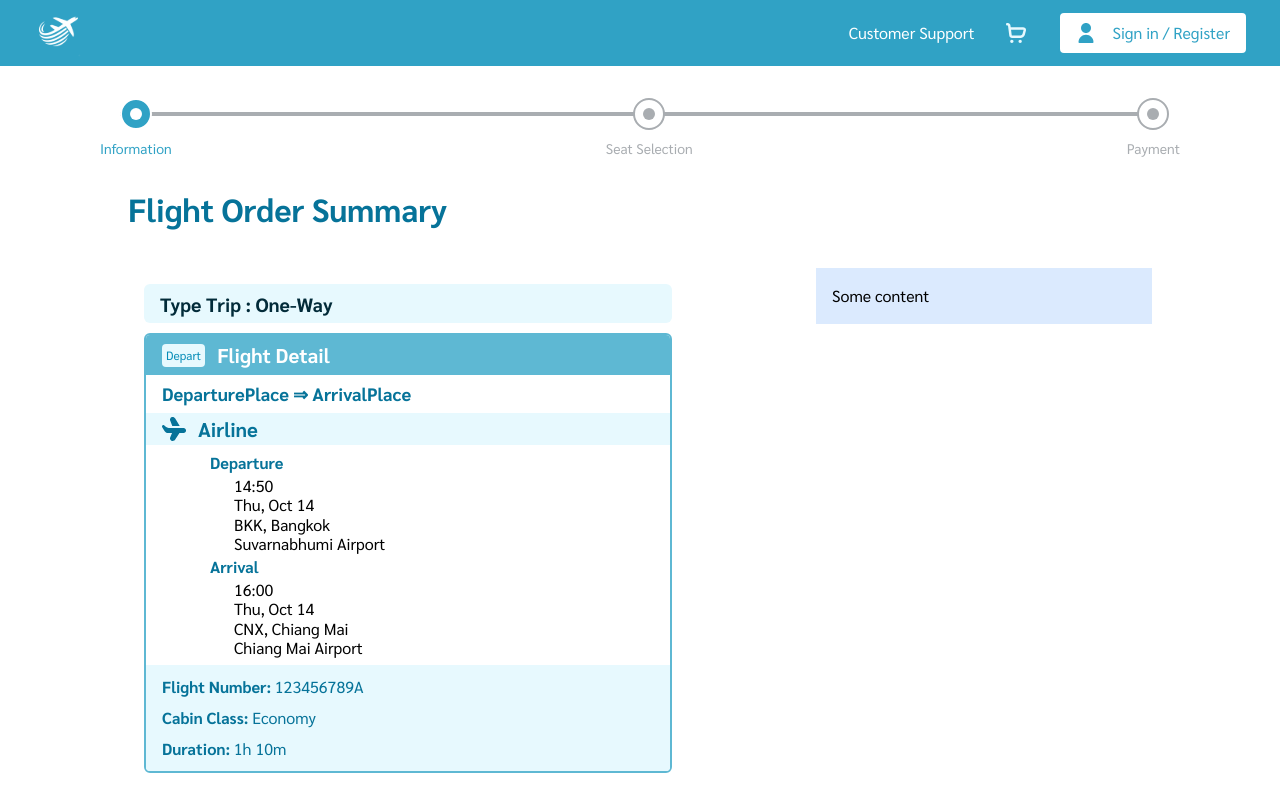
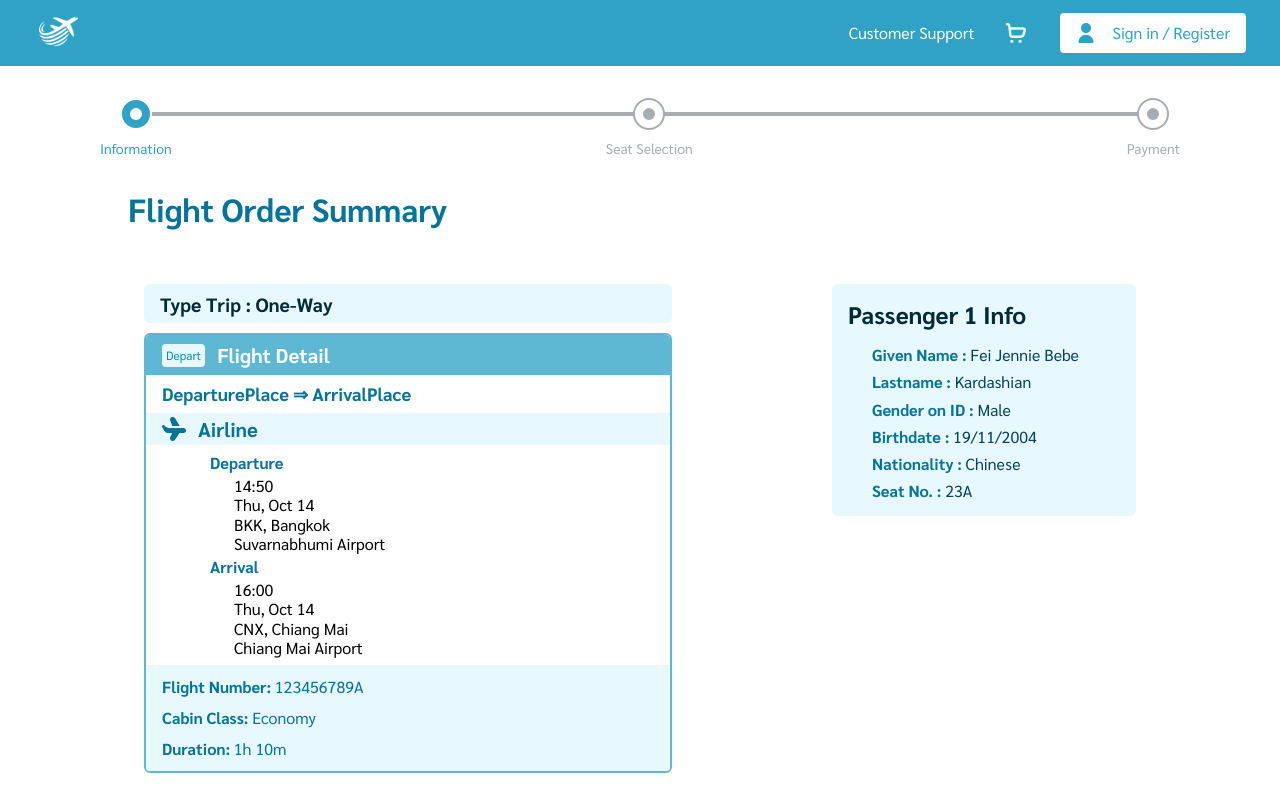
Before and after one commit to Mysterioucz/Se-Project, a Next.js app: page /checkout/payment/confirmation in a window 1280 px wide. Shown: the top 800 px of the page. Built offline with nearby package versions, Linux system fonts and the light colour scheme; no server answers; what @mui/material-nextjs would draw is missing.

Commit message:
feat/passenger-info-summ

```diff
--- a/src/app/(user)/checkout/payment/confirmation/page.tsx
+++ b/src/app/(user)/checkout/payment/confirmation/page.tsx
@@ -1,5 +1,6 @@
 import Button from "@/src/components/Button";
 import FlightDetailSummary from "@/src/components/paymentConfirmation/flightDetailSummary";
+import PassengerInfoSummary from "@/src/components/paymentConfirmation/passengerInfoSummary";
 export default function Page() {
   return (
 
@@ -23,8 +24,8 @@ export default function Page() {
                 {/* x-axis spacing */}
             </div>
 
-            <div className="flex flex-col items-start gap-[1rem] [flex:1_0_0] bg-blue-100 p-[1rem]">
-                <p>Some content</p>
+            <div className="flex flex-col items-start gap-[1rem] [flex:1_0_0] bg-common-white p-[1rem]">
+                <PassengerInfoSummary />
             </div>
         </div>
 
--- a/src/components/paymentConfirmation/flightDetailSummary.tsx
+++ b/src/components/paymentConfirmation/flightDetailSummary.tsx
@@ -72,17 +72,17 @@ export default function FlightDetailSummary() {
             </div>
 
             <div className="flex flex-col justify-center items-start self-stretch px-4 py-[0.75rem] gap-[0.75rem] bg-primary-50">
-                <span className="font-sarabun text-[1rem] leading-[120%] text-[#067399]">
+                <span className="font-sarabun text-[1rem] leading-[120%] text-primary-600">
                     <span className="font-bold">Flight Number: </span>
                     <span className="font-normal">123456789A</span>
                 </span>
 
-                <span className="font-sarabun text-[1rem] leading-[120%] text-[#067399]">
+                <span className="font-sarabun text-[1rem] leading-[120%] text-primary-600">
                     <span className="font-bold">Cabin Class: </span>
                     <span className="font-normal">Economy</span>
                 </span>
 
-                <span className="font-sarabun text-[1rem] leading-[120%] text-[#067399]">
+                <span className="font-sarabun text-[1rem] leading-[120%] text-primary-600">
                     <span className="font-bold">Duration: </span>
                     <span className="font-normal">1h 10m</span>
                 </span>
--- /dev/null
+++ b/src/components/paymentConfirmation/passengerInfoSummary.tsx
@@ -0,0 +1,37 @@
+export default function PassengerInfoSummary() {
+    return (
+        <div className="flex flex-col items-start self-stretch p-4 gap-4 rounded-md bg-primary-50">
+            <span className="text-primary-900 font-sarabun text-[1.5rem] font-semibold leading-[1.2]">
+                Passenger 1 Info
+            </span>
+            <div className="flex flex-col justify-center items-start pl-6 gap-2">
+                <span className="font-sarabun text-[1rem] leading-[120%]">
+                    <span className="font-bold text-primary-600">Given Name : </span>
+                    <span className="font-normal text-primary-800"> Fei Jennie Bebe</span>
+                </span>
+                <span className="font-sarabun text-[1rem] leading-[120%]">
+                    <span className="font-bold text-primary-600">Lastname : </span>
+                    <span className="font-normal text-primary-800"> Kardashian</span>
+                </span>
+                <span className="font-sarabun text-[1rem] leading-[120%]">
+                    <span className="font-bold text-primary-600">Gender on ID : </span>
+                    <span className="font-normal text-primary-800"> Male</span>
+                </span>
+                <span className="font-sarabun text-[1rem] leading-[120%]">
+                    <span className="font-bold text-primary-600">Birthdate : </span>
+                    <span className="font-normal text-primary-800"> 19/11/2004</span>
+                </span>
+                <span className="font-sarabun text-[1rem] leading-[120%]">
+                    <span className="font-bold text-primary-600">Nationality : </span>
+                    <span className="font-normal text-primary-800"> Chinese</span>
+                </span>
+                <span className="font-sarabun text-[1rem] leading-[120%]">
+                    <span className="font-bold text-primary-600">Seat No. : </span>
+                    <span className="font-normal text-primary-800"> 23A</span>
+                </span>
+            </div>
+        </div>
+
+
+    );
+}
```
